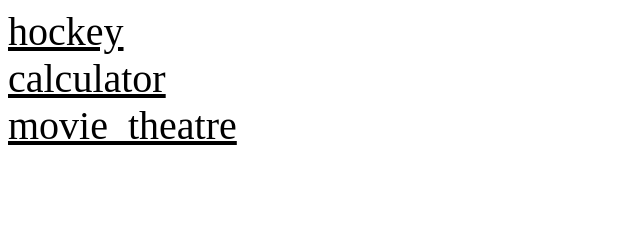
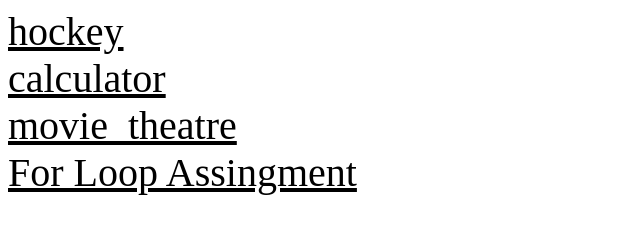
Before and after one commit to rick951/JavaScript-Rick, a plain HTML site: page index.html in a window 1280 px wide. Shown: the whole page, without its empty margins (0-640 px from the left). Drawn offline with Linux system fonts and the light colour scheme.

Commit message:
Update index.html

```diff
--- a/index.html
+++ b/index.html
@@ -13,5 +13,7 @@
     <a href="calculator.html" target="_blank">calculator</a>
     <br>
     <a href="movie_theatre.html" target="_blank">movie_theatre</a>
+    <br>
+    <a href="lesson7.html".html" target="_blank">For Loop Assingment</a>
 </body>
 </html>
```
